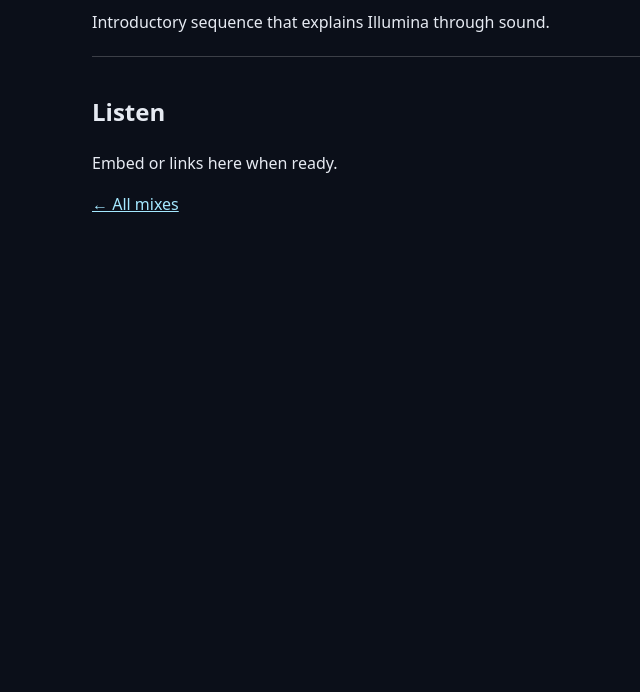
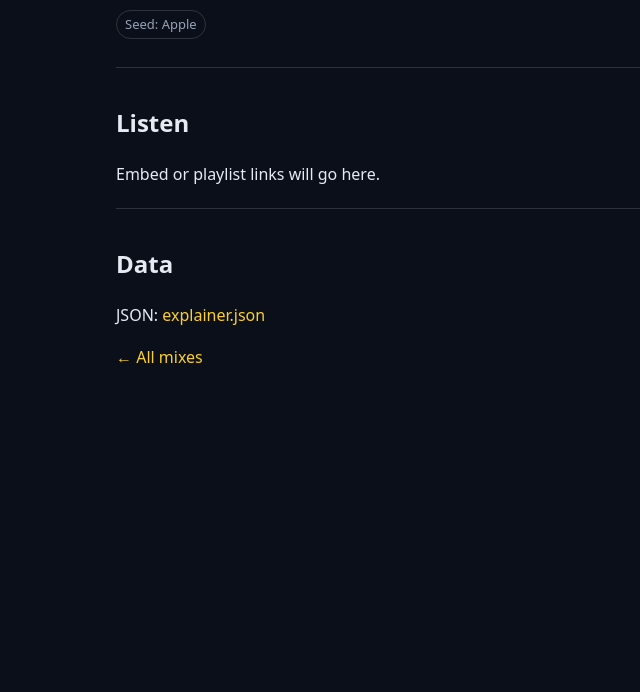
Before and after one commit to tcarrw/tunes, a website: page mixes/explainer/index.html in a window 1280 px wide. Shown: the part 108-800 px from the top of the page, without its empty margins (168-808 px from the left). Drawn offline with Linux system fonts and the light colour scheme.

Commit message:
Update index.html

```diff
--- a/mixes/explainer/index.html
+++ b/mixes/explainer/index.html
@@ -6,20 +6,43 @@
 <title>Explainer — Mix</title>
 <meta name="description" content="Explainer playlist for Illumina 1.">
 <style>
-  :root{--bg:#0B0F19;--ink:#E6EAF2;--accent:#A4E8FF}
-  body{margin:0;background:var(--bg);color:var(--ink);font:16px/1.6 ui-sans-serif,system-ui;
-       max-width:760px;padding:24px;margin:auto}
-  a{color:var(--accent)}
-  section{margin-top:1.25rem;border-top:1px solid rgba(255,255,255,.2);padding-top:1rem}
+  :root{--bg:#0B0F19;--ink:#E6EAF2;--accent:#A4E8FF;--muted:#94A3B8}
+  *{box-sizing:border-box}
+  body{margin:0;background:var(--bg);color:var(--ink);font:16px/1.6 ui-sans-serif,system-ui}
+  .wrap{max-width:760px;margin:0 auto;padding:24px}
+  a{color:var(--accent);text-decoration:none} a:hover{text-decoration:underline}
+  section{margin-top:1.25rem;border-top:1px solid rgba(255,255,255,.15);padding-top:1rem}
+  .pill{display:inline-block;margin-bottom:8px;padding:.2rem .5rem;border:1px solid rgba(255,255,255,.15);border-radius:999px;color:var(--muted);font-size:13px}
 </style>
 </head>
 <body>
-<h1>Explainer</h1>
-<p>Introductory sequence that explains Illumina through sound.</p>
-<section>
-  <h2>Listen</h2>
-  <p>Embed or links here when ready.</p>
-</section>
-<p><a href="/mixes/">← All mixes</a></p>
+<div class="wrap">
+  <h1>Explainer — Mix</h1>
+  <div class="pill" id="seedChip">Seed: —</div>
+
+  <section>
+    <h2>Listen</h2>
+    <p>Embed or playlist links will go here.</p>
+  </section>
+
+  <section>
+    <h2>Data</h2>
+    <p>JSON: <a href="https://tunes.plnt.earth/data/illumina/1/tracks/explainer.json" target="_blank" rel="noopener">explainer.json</a></p>
+  </section>
+
+  <p><a href="/mixes/">← All mixes</a></p>
+</div>
+<script>
+(function(){
+  var map={apple:"#FAD02C",pumpkin:"#FF8A3D",cumin:"#D0A15F",cinnamon:"#D66A4E",clove:"#B55B3A",fennel:"#7DE2A7",cardamom:"#C7B3FF"};
+  function getParam(k){var u=new URL(location.href);return (u.searchParams.get(k)||"").toLowerCase();}
+  var p=getParam("seed");
+  var key=p && map[p]? p : (localStorage.getItem("tunes_seed")||"").toLowerCase();
+  if(!map[key]) key="apple";
+  localStorage.setItem("tunes_seed",key);
+  document.documentElement.style.setProperty("--accent", map[key]);
+  var chip=document.getElementById("seedChip"); if(chip){ chip.textContent="Seed: "+key.charAt(0).toUpperCase()+key.slice(1); }
+})();
+</script>
 </body>
 </html>
```
